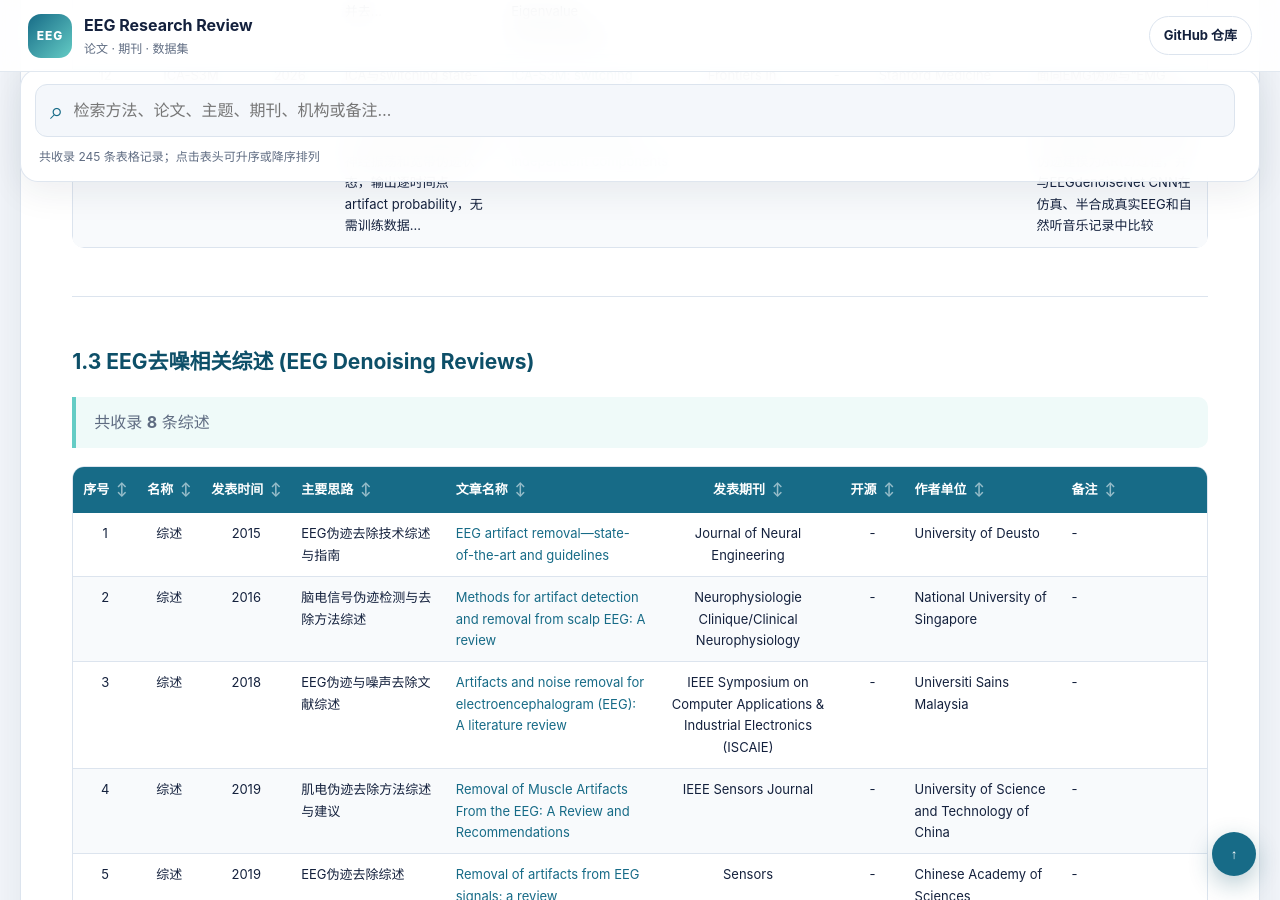
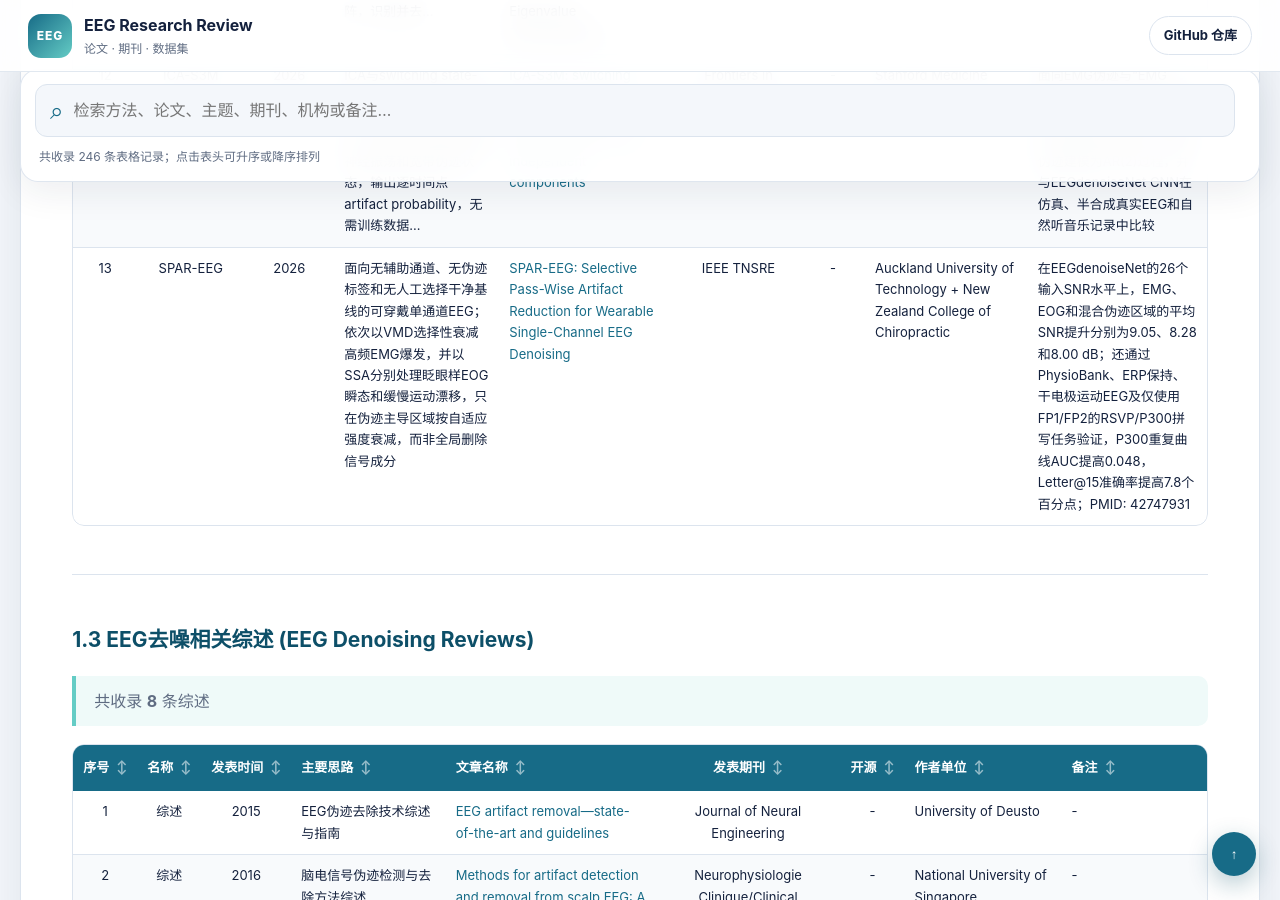
Before and after one commit to hanyilinn/EEG_Denoising_Review, a Jekyll site: the page built from docs/index.md, in a window 1280 px wide and 900 px high, scrolled down 14825 px. Built offline with Jekyll 4.4.1, drawn with Linux system fonts in a browser that asks for light colours.

Commit message:
Add SPAR-EEG artifact reduction paper

```diff
--- a/docs/index.md
+++ b/docs/index.md
@@ -135,7 +135,7 @@ title: EEG Research Review
 
 ### 1.2 传统EEG去噪方法 (Traditional EEG Denoising)
 
-> 主要整理传统/信号处理类方法，共收录 **12** 条记录
+> 主要整理传统/信号处理类方法，共收录 **13** 条记录
 
 | 序号 | 名称 | 发表时间 | 主要思路 | 文章名称 | 发表期刊 | 开源 | 作者单位 | 备注 |
 |:---:|:---:|:---:|:---|:---|:---:|:---:|:---|:---|
@@ -151,6 +151,7 @@ title: EEG Research Review
 | 10 | GVICA | 2026 | “GWO优化VMD + 熵筛选ICA”的无参考、多层级自适应去噪框架... | GVICA: A multi-channel EEG hierarchical noise reduction framework based on GWO dynamically optimized VMD-ICA fusion | IEEE TBME | - | Guangdong University of Technology | 引用了ASTI-Net |
 | 11 | GED | 2026 | 利用广义特征分解，通过对比静息态 EEG（干净参考）和运动态 EEG（含伪影）的协方差矩阵，识别并去... | Suppressing Non-Stationary Motion Artefacts in Mobile EEG Using Generalized Eigenvalue Decomposition | Sensors | - | University "G. d'Annunzio" of Chieti-Pescara, Chieti, Italy | 用了打乒乓球的数据 |
 | 12 | ICA-S3M | 2026 | ICA与switching state-space model结合；先将多通道EEG分解为独立成分，再对每个保留IC建模神经振荡和宽带伪迹状态，输出逐时间点artifact probability，无需训练数据... | [ICA-S3M: switching state-space model guided automatic EEG artifact removal from independent components](https://www.frontiersin.org/journals/neuroscience/articles/10.3389/fnins.2026.1865301/full) | Frontiers in Neuroscience | - | Stanford Medicine | 面向EMG伪迹与“EMG smearing”问题；将神经振荡建模为基于记录自身频谱拟合的阻尼振荡器，将宽带伪迹建模为AR(2)过程，并与EEGdenoiseNet CNN在仿真、半合成真实EEG和自然听音乐记录中比较 |
+| 13 | SPAR-EEG | 2026 | 面向无辅助通道、无伪迹标签和无人工选择干净基线的可穿戴单通道EEG；依次以VMD选择性衰减高频EMG爆发，并以SSA分别处理眨眼样EOG瞬态和缓慢运动漂移，只在伪迹主导区域按自适应强度衰减，而非全局删除信号成分 | [SPAR-EEG: Selective Pass-Wise Artifact Reduction for Wearable Single-Channel EEG Denoising](https://doi.org/10.1109/TNSRE.2026.3734253) | IEEE TNSRE | - | Auckland University of Technology + New Zealand College of Chiropractic | 在EEGdenoiseNet的26个输入SNR水平上，EMG、EOG和混合伪迹区域的平均SNR提升分别为9.05、8.28和8.00 dB；还通过PhysioBank、ERP保持、干电极运动EEG及仅使用FP1/FP2的RSVP/P300拼写任务验证，P300重复曲线AUC提高0.048，Letter@15准确率提高7.8个百分点；PMID: 42747931 |
 
 ---
 
```
